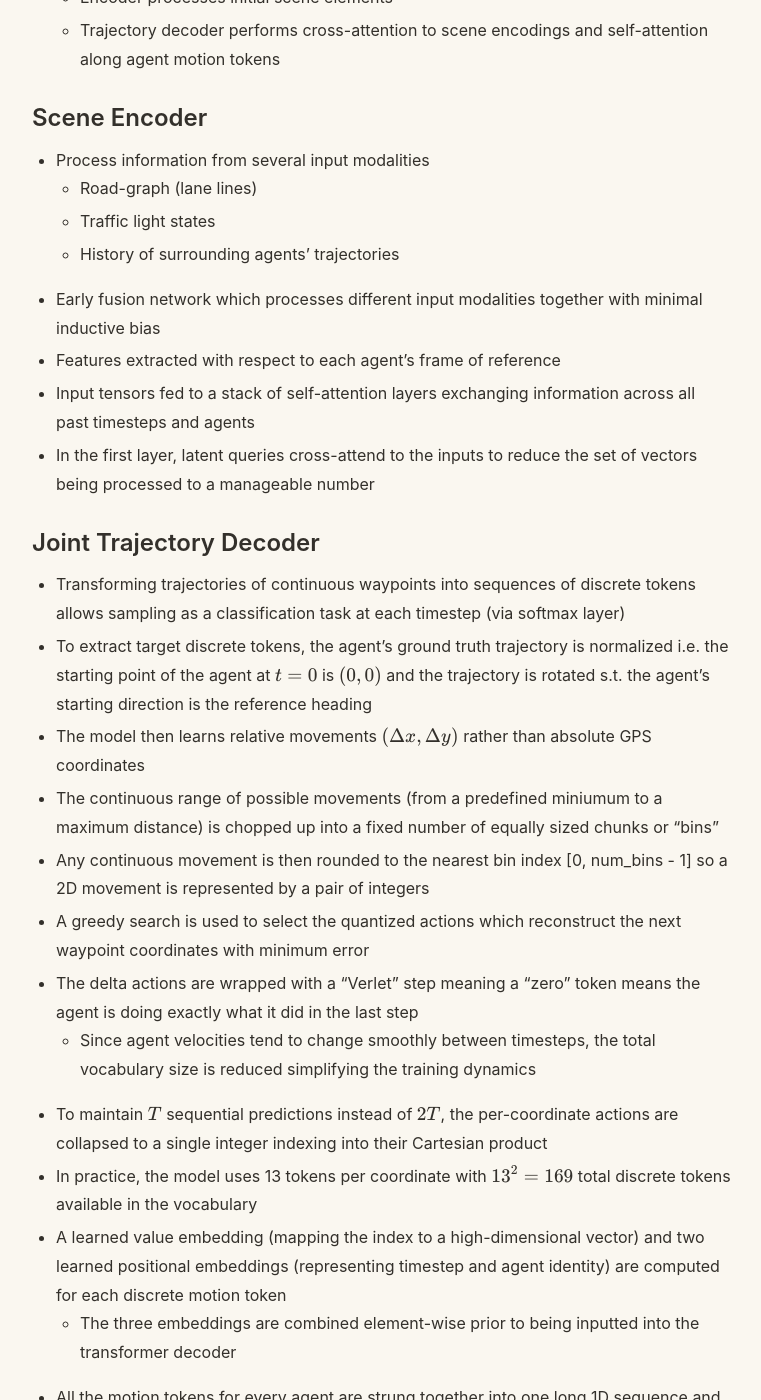
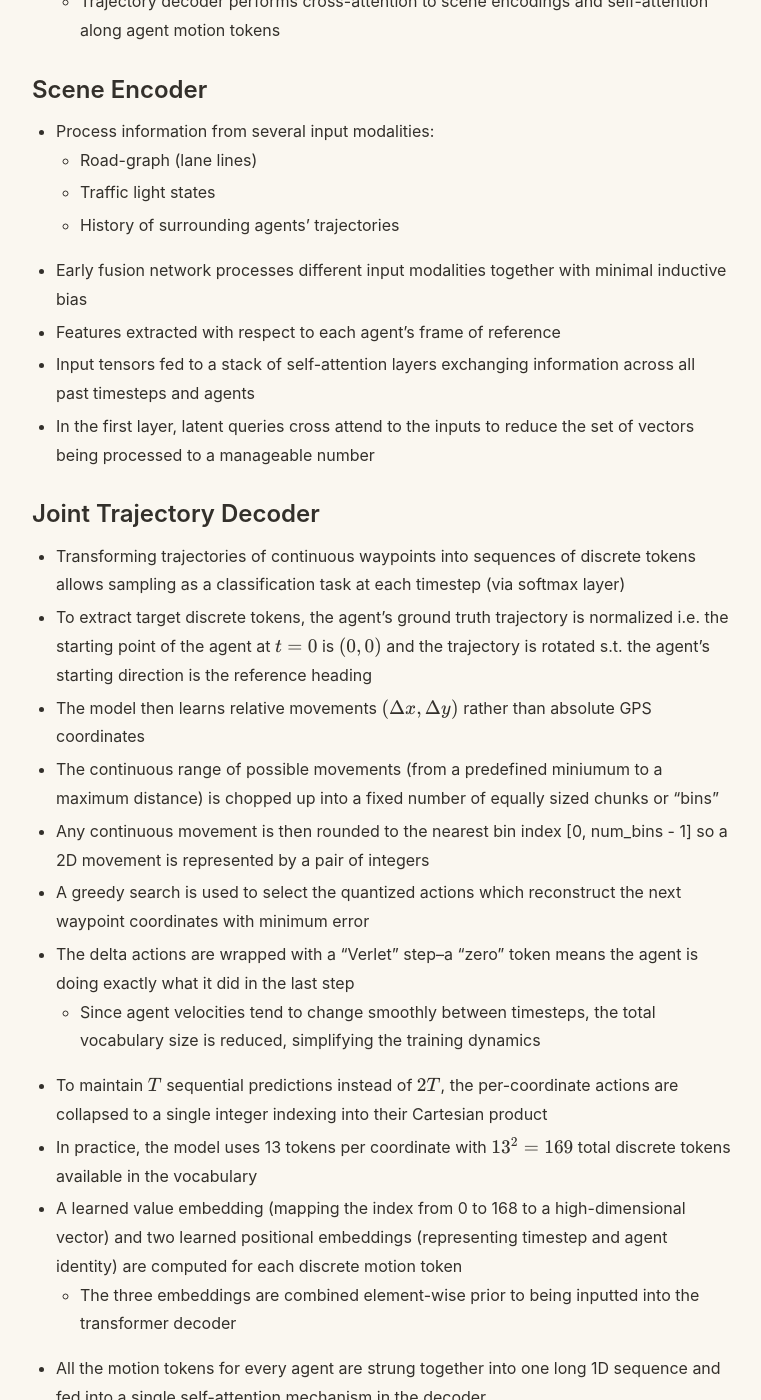
Before and after one commit to ryan99han/ryan99han.github.io, a Jekyll site: the page built from _posts/2026-08-24-motionlm.md, in a window 1280 px wide and 1400 px high, scrolled down 3250 px. Shown: the whole window, without its empty margins (258-1019 px from the left). Built offline with Jekyll 4.4.1, drawn with Linux system fonts in a browser that asks for light colours; some of the changed text lies outside the part shown.

Commit message:
Update MotionLM notes.

```diff
--- a/_posts/2026-08-24-motionlm.md
+++ b/_posts/2026-08-24-motionlm.md
@@ -71,14 +71,14 @@ $$\operatorname*{argmax}_\theta \prod_{t=1}^T p_\theta(A_t | A_{\lt t}, S)$$
   - Trajectory decoder performs cross-attention to scene encodings and self-attention along agent motion tokens
 
 ## Scene Encoder
-- Process information from several input modalities
+- Process information from several input modalities:
   - Road-graph (lane lines)
   - Traffic light states
   - History of surrounding agents' trajectories
-- Early fusion network which processes different input modalities together with minimal inductive bias
+- Early fusion network processes different input modalities together with minimal inductive bias
 - Features extracted with respect to each agent's frame of reference
 - Input tensors fed to a stack of self-attention layers exchanging information across all past timesteps and agents
-- In the first layer, latent queries cross-attend to the inputs to reduce the set of vectors being processed to a manageable number
+- In the first layer, latent queries cross attend to the inputs to reduce the set of vectors being processed to a manageable number
 
 ## Joint Trajectory Decoder
 - Transforming trajectories of continuous waypoints into sequences of discrete tokens allows sampling as a classification task at each timestep (via softmax layer)
@@ -87,11 +87,11 @@ $$\operatorname*{argmax}_\theta \prod_{t=1}^T p_\theta(A_t | A_{\lt t}, S)$$
 - The continuous range of possible movements (from a predefined miniumum to a maximum distance) is chopped up into a fixed number of equally sized chunks or "bins"
 - Any continuous movement is then rounded to the nearest bin index [0, num_bins - 1] so a 2D movement is represented by a pair of integers
 - A greedy search is used to select the quantized actions which reconstruct the next waypoint coordinates with minimum error
-- The delta actions are wrapped with a "Verlet" step meaning a "zero" token means the agent is doing exactly what it did in the last step
-  - Since agent velocities tend to change smoothly between timesteps, the total vocabulary size is reduced simplifying the training dynamics
+- The delta actions are wrapped with a "Verlet" step--a "zero" token means the agent is doing exactly what it did in the last step
+  - Since agent velocities tend to change smoothly between timesteps, the total vocabulary size is reduced, simplifying the training dynamics
 - To maintain $T$ sequential predictions instead of $2T$, the per-coordinate actions are collapsed to a single integer indexing into their Cartesian product
 - In practice, the model uses 13 tokens per coordinate with $13^2 = 169$ total discrete tokens available in the vocabulary
-- A learned value embedding (mapping the index to a high-dimensional vector) and two learned positional embeddings (representing timestep and agent identity) are computed for each discrete motion token
+- A learned value embedding (mapping the index from 0 to 168 to a high-dimensional vector) and two learned positional embeddings (representing timestep and agent identity) are computed for each discrete motion token
   - The three embeddings are combined element-wise prior to being inputted into the transformer decoder
 - All the motion tokens for every agent are strung together into one long 1D sequence and fed into a single self-attention mechanism in the decoder
   - The sequence length for self attention is therefore $NT$ elements since there are $N$ agents over $T$ timesteps
```
Also changed, not shown: other parts of _posts/2026-08-24-motionlm.md (+1 -1 lines).
